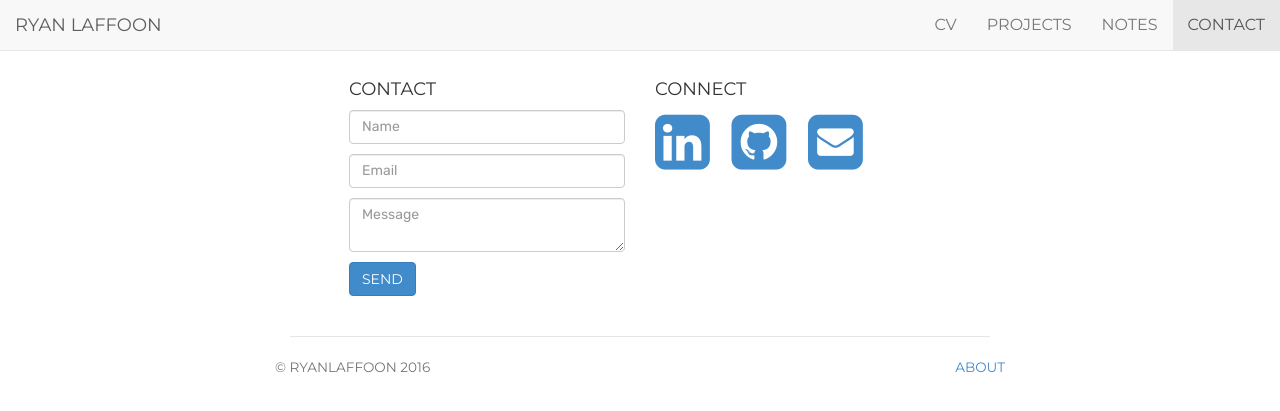
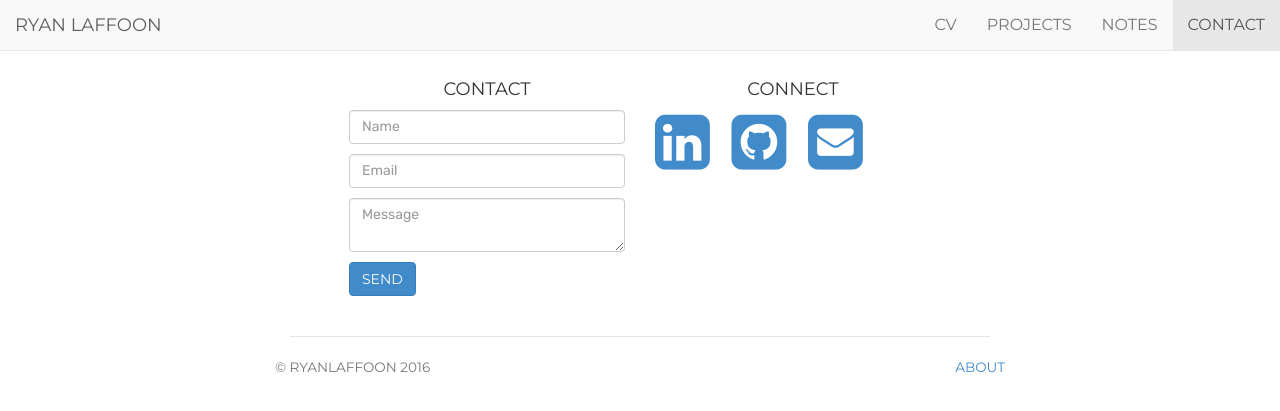
Before and after one commit to ryanlaffoon/ryanlaffoon.github.io, a Jekyll site: the page built from contact/index.html, in a window 1280 px wide. Shown: the top 411 px of the page. Built offline with Jekyll 4.4.1, drawn with Linux system fonts in a browser that asks for light colours.

Commit message:
Update style.css

```diff
--- a/css/style.css
+++ b/css/style.css
@@ -88,7 +88,7 @@
 }
 
 .contactForm .btn, .contact h4{
-	font-family: 'Montserrat', Helvetica, sans-serif; text-transform: uppercase; font-weight: normal;
+	font-family: 'Montserrat', Helvetica, sans-serif; text-transform: uppercase; font-weight: normal; text-align: center;
 }
 
 /* About */
```
